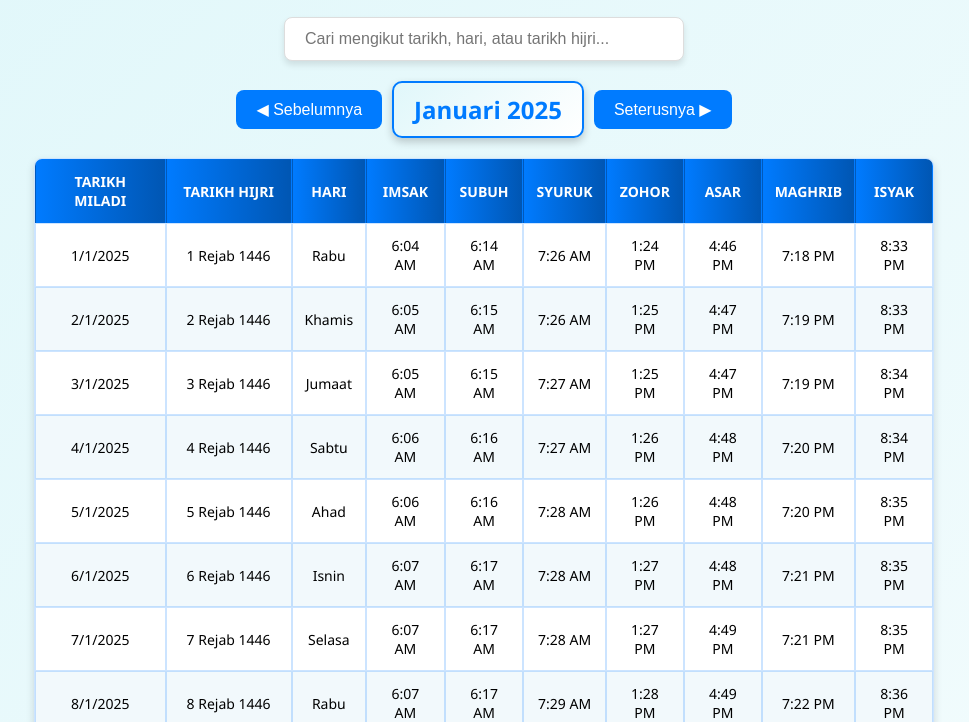
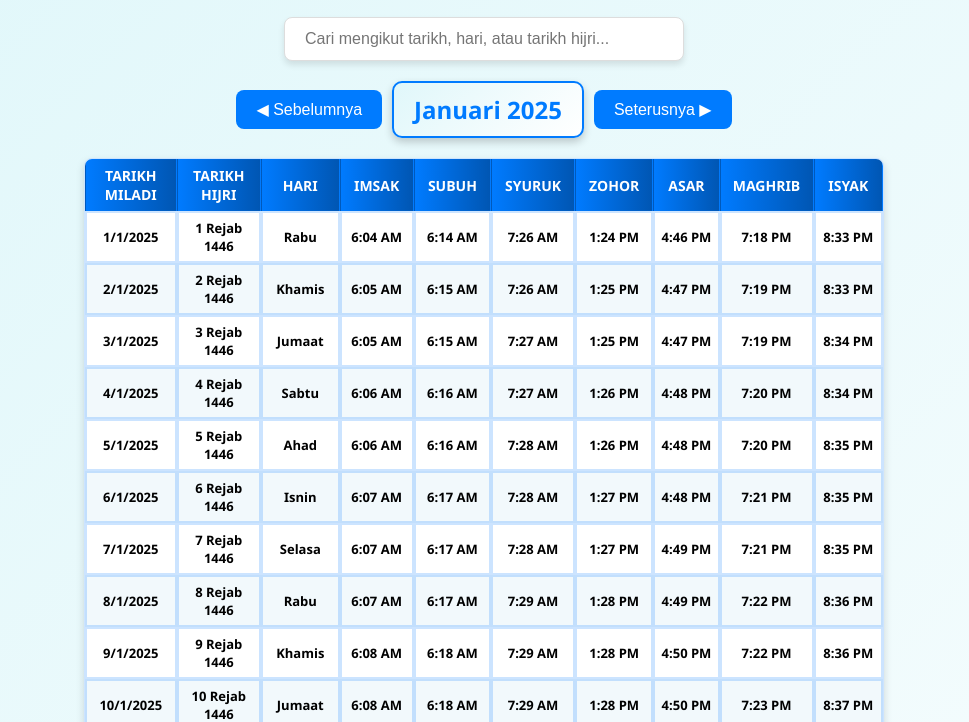
Before and after one commit to IrsyadZamani/Waktu-Solat, a plain HTML site: page index.html in a window 1280 px wide. Shown: the part 78-800 px from the top of the page, without its empty margins (156-1125 px from the left). Drawn offline with Linux system fonts and the light colour scheme.

Commit message:
updated CSS file

```diff
--- a/styles.css
+++ b/styles.css
@@ -51,32 +51,38 @@ h1 {
 }
 
 table {
-    width: 90%; /* Reduce width to 80% of the container */
-    max-width: 900px; /* Set a maximum width for larger screens */
-    margin: 20px auto; /* Center the table using auto margins */
-    border-collapse: separate; /* Allow rounded corners */
-    border-spacing: 0; /* Remove gaps between cells */
+    width: 500%; /* Smaller table size */
+    max-width: 800px;
+    margin: 20px auto;
+    border-collapse: separate;
+    border-spacing: 0;
     background-color: #ffffff;
-    border-radius: 10px; /* Rounded corners */
+    border-radius: 10px;
     overflow: hidden;
-    box-shadow: 0 4px 8px rgba(0, 0, 0, 0.15); /* Add shadow for depth */
-}
-th, td {
-    padding: 12px;
-    text-align: center;
-    font-size: 14px;
-    border: 1px solid rgba(0, 123, 255, 0.1); /* Soft blue border */
+    box-shadow: 0 4px 8px rgba(0, 0, 0, 0.15);
 }
 
+th, td {
+    width: 200px;
+    padding: 6px; /* Add padding for better spacing */
+    text-align: center;
+    font-size: 13px; /* Increase text size */
+    border: 1px solid rgba(0, 123, 255, 0.1); /* Subtle border */
+    word-wrap: break-word; /* Handle long text gracefully */
+    font-weight: bold;
+}
+
+/* Table Header */
 th {
-    background: linear-gradient(90deg, #007bff, #0056b3); /* Gradient for header */
+    background: linear-gradient(90deg, #007bff, #0056b3);
     color: white;
     font-weight: bold;
     text-transform: uppercase;
+    font-size: 14px; /* Larger font size for headers */
 }
 
 td {
-    border: 1px solid rgba(0, 123, 255, 0.2); /* Softer border for cells */
+    border: 2px solid rgba(0, 123, 255, 0.2); /* Softer border for cells */
 }
 
 tr:nth-child(even) {
@@ -106,10 +112,10 @@ tr {
 }
 
 tr:hover {
-    transform: scale(1.03) translateY(-2px); /* Slight scale and lift effect */
     box-shadow: 0 6px 12px rgba(0, 0, 0, 0.2); /* Stronger shadow for a lifted look */
     background: linear-gradient(90deg, #e3f2fd, #bbdefb); /* Gradient background on hover */
     cursor: pointer; /* Indicates interactivity */
+
 }
 
 .highlight {
```
